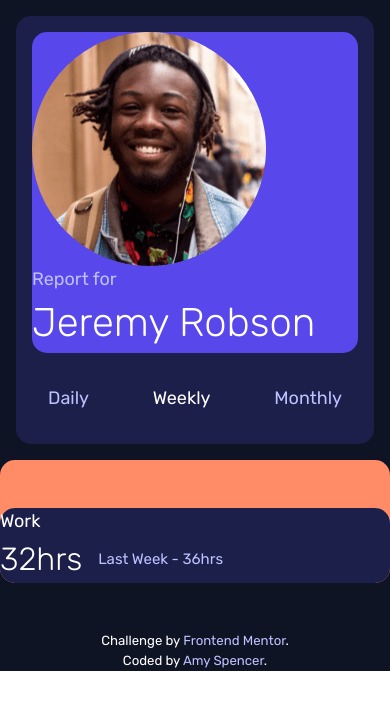
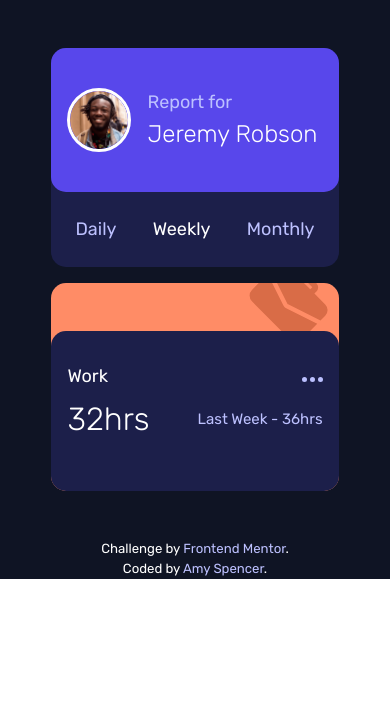
Before and after one commit to amyspencerproject/time-tracking-dashboard-vite, a React (Vite) app: page / in a window 390 px wide. Shown: the top 710 px of the page. Built offline with nearby package versions, Linux system fonts and the light colour scheme.

Commit message:
Style cards in mobile view

```diff
--- a/src/App.jsx
+++ b/src/App.jsx
@@ -9,8 +9,10 @@ function App() {
         <div className="card profile-card">
           <div className="profile card">
             <img src="/image-jeremy.png" alt="Headshot of Jeremey smiling" />
-            <p>Report for</p>
-            <h1>Jeremy Robson</h1>
+            <div className="profile-text">
+              <p>Report for</p>
+              <h1>Jeremy Robson</h1>
+            </div>
           </div>
           <div className="flex-wrapper frequency-text">
             <p>Daily</p>
@@ -19,8 +21,14 @@ function App() {
           </div>
         </div>
         <div className="report-card card work">
+          {/* <img className="report-icon" src="/icon-work.svg" alt="" /> */}
           <div className="report-info card">
-            <h2>Work</h2>
+            <div className="report-header">
+              <h2>Work</h2>
+              <div className="svg-wrapper">
+                <img src="/icon-ellipsis.svg" alt="" />
+              </div>
+            </div>
             <div className="flex-wrapper hours-text">
               <span className="total-hours">32hrs</span>
               <p>
--- a/src/index.css
+++ b/src/index.css
@@ -102,12 +102,13 @@ body {
 
 main {
   display: grid;
-  grid-template-columns: 1fr;
+  place-content: center;
   background-color: var(--vry-drk-blue);
 }
 
 .card {
   border-radius: 15px;
+  max-width: 20.4375rem;
 }
 
 .flex-wrapper {
@@ -119,23 +120,43 @@ main {
 
 .profile-card {
   background-color: var(--drk-blue);
+  margin-top: 3rem;
+  margin-bottom: 1rem;
+  max-width: 20.4375rem;
+}
+
+.profile {
+  background-color: var(--blue);
+  display: flex;
+  flex-flow: row nowrap;
+  align-items: center;
+  padding: 1.5rem 0;
+}
+
+.profile img {
+  border: var(--white) solid 3px;
+  border-radius: 50%;
+  width: 4rem;
+  height: 4rem;
   margin: 1rem;
 }
-.profile {
-  background-color: var(--blue);
-  margin: 1rem;
+
+.profile-text {
+  display: flex;
+  flex-flow: column wrap;
+  padding-right: 1rem;
 }
 
 .profile h1 {
   color: var(--white);
-  font-size: 2.5rem;
+  font-size: 1.5rem;
   font-weight: 300;
 }
 
 .frequency-text {
   justify-content: space-between;
   gap: 1rem;
-  margin: 2rem;
+  margin: 1.5rem;
 }
 
 .active {
@@ -143,25 +164,52 @@ main {
 }
 
 /* ======== Report Cards ======== */
+.report-card {
+  position: relative;
+  z-index: 1;
+}
+
+.report-icon {
+  position: absolute;
+  z-index: 2;
+  top: 10%;
+  right: 20%;
+}
 
 .report-card h2 {
   color: var(--white);
   font-weight: 400;
   font-size: 1.125rem;
 }
+.svg-wrapper {
+  width: 5rem;
+  height: 2rem;
+  display: grid;
+  align-content: center;
+  justify-content: end;
+}
+
+.report-header {
+  display: flex;
+  flex-flow: row nowrap;
+  justify-content: space-between;
+  margin-inline: 1rem;
+  margin-top: 2rem;
+}
 
 .report-info {
   display: flex;
   flex-flow: column wrap;
   background-color: var(--drk-blue);
-  /* justify-content: start; */
   margin-top: 3rem;
 }
 
 .hours-text {
   align-items: center;
   font-size: 0.9375rem;
-  gap: 1rem;
+  gap: 3rem;
+  margin-inline: 1rem;
+  margin-bottom: 3rem;
 }
 
 .total-hours {
@@ -174,6 +222,9 @@ main {
 
 .work {
   background-color: var(--light-red-work);
+  background-image: url(/public/icon-work.svg);
+  background-repeat: no-repeat;
+  background-position: right 5% top -15%;
 }
 
 .play {
@@ -227,4 +278,13 @@ footer a {
   .total-hours {
     font-size: 3.5rem;
   }
+
+  .profile img {
+    width: 4.875rem;
+    height: 4.875rem;
+  }
+
+  .profile h1 {
+    font-size: 2.5rem;
+  }
 }
```
